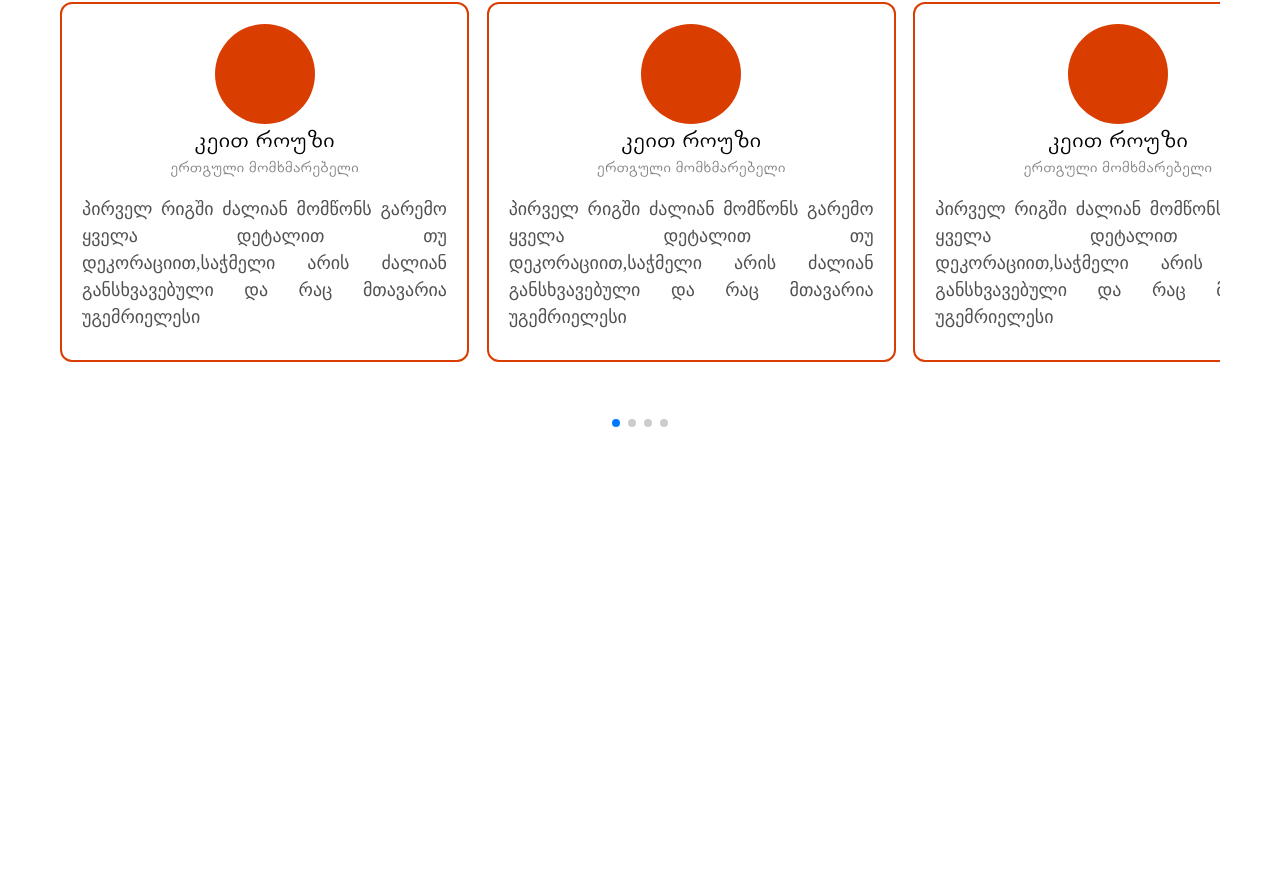
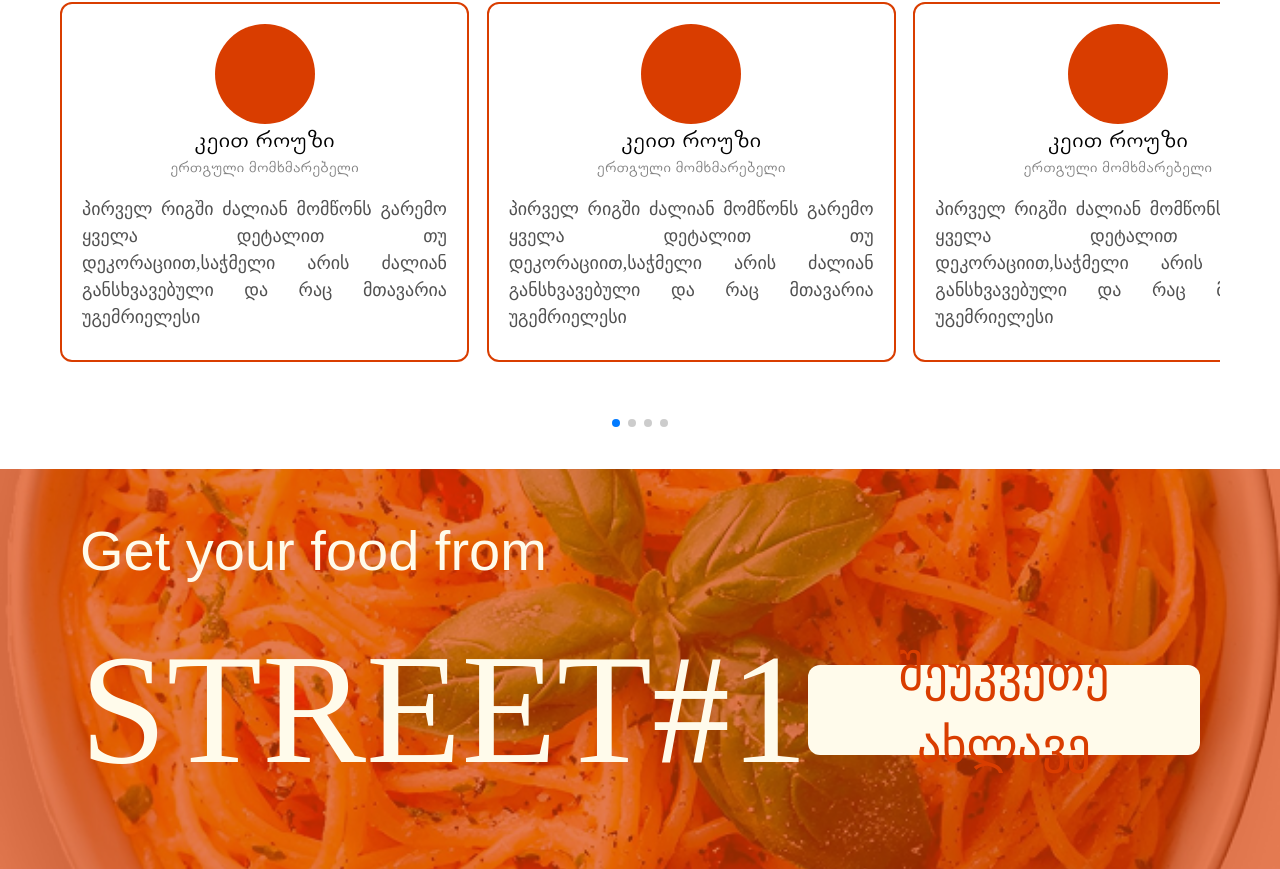
Before and after one commit to AndrewEl131/cafe-site, a Next.js app: page / in a window 1280 px wide. Shown: the part 2731-3600 px from the top of the page. Before the commit the page ends 3200 px from the top, so only its background shows below. Built offline with nearby package versions, Linux system fonts and the light colour scheme; a web font is replaced by a local one.

Commit message:
Added Callback section

```diff
--- a/app/globals.css
+++ b/app/globals.css
@@ -46,6 +46,12 @@ body {
   rotate: 180deg;
 }
 
+.callback{
+  background-image: url("/assets/pasta.png");
+  background-size: 120%;
+  background-position: center;
+}
+
 @media (width >= 2060px) {
   .testa {
     align-items: center;
--- a/app/page.tsx
+++ b/app/page.tsx
@@ -129,6 +129,19 @@ export default function Home() {
           <ReviewSlider />
         </div>
       </div>
+      {/* Callback */}
+      <div className="w-full h-100 callback">
+        <div className="w-full h-full px-20 py-10 bg-[#d93d00ad]">
+          <h1 className="text-[56px] text-amber-50 leading-normal font-['Radio_Canada_Big',sans-serif]">Get your food from</h1>
+          <div className="w-full flex justify-between items-center">
+            <h1 className="text-[156px] text-amber-50">STREET#1</h1>
+
+            <button className="w-122.75 h-22.5 inline-flex px-5.5 py-4 bg-amber-50 text-[#D93D00] justify-center items-center text-[48px] rounded-xl">
+              შეუკვეთე ახლავე
+            </button>
+          </div>
+        </div>
+      </div>
     </main>
   );
 }
```
